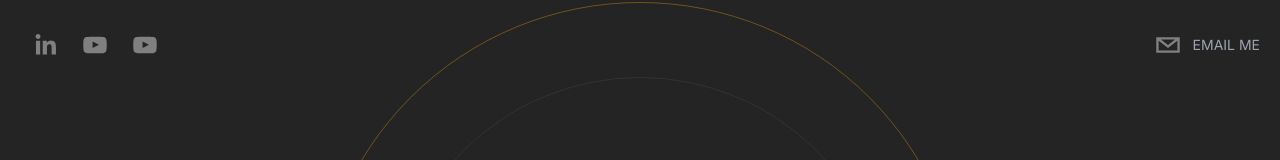
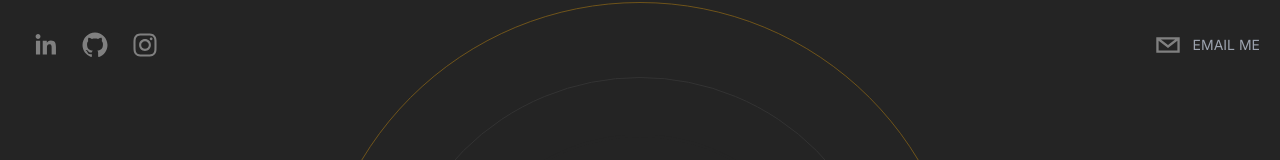
Before and after one commit to Lungster1999/portfolio, a Next.js app: page / in a window 1280 px wide. Shown: the top 160 px of the page. Built offline with nearby package versions, Linux system fonts and the light colour scheme.

Commit message:
Updated Intro

```diff
--- a/components/Header.tsx
+++ b/components/Header.tsx
@@ -27,11 +27,11 @@ const Header = (props: Props) => {
                         bgColor='transparent'
                         fgColor='gray'
                         />
-            <SocialIcon url = "https://youtube.com"
+            <SocialIcon url = "https://github.com/Lungster1999"
                         bgColor='transparent'
                         fgColor='gray'
                         />
-            <SocialIcon url = "https://youtube.com"
+            <SocialIcon url = "https://www.instagram.com/lungile_99/"
                         bgColor='transparent'
                         fgColor='gray'
                         />
--- a/components/Hero.tsx
+++ b/components/Hero.tsx
@@ -8,10 +8,10 @@ type Props = {}
 
 const Hero = (props: Props) => {
     const [text,count] = useTypewriter({
-        words: ["Hello, Hope you are well today",
-                "My name is Lungile",
-                "Welcome to my portfolio",
-                "I am a Data engineer"],
+        words: ["Hello, Hope You Are Well Today",
+                "My Name Is Lungile",
+                "Welcome To My Portfolio",
+                "I Am A Data Engineer"],
         loop:true,
         delaySpeed:2000,
     });
```
